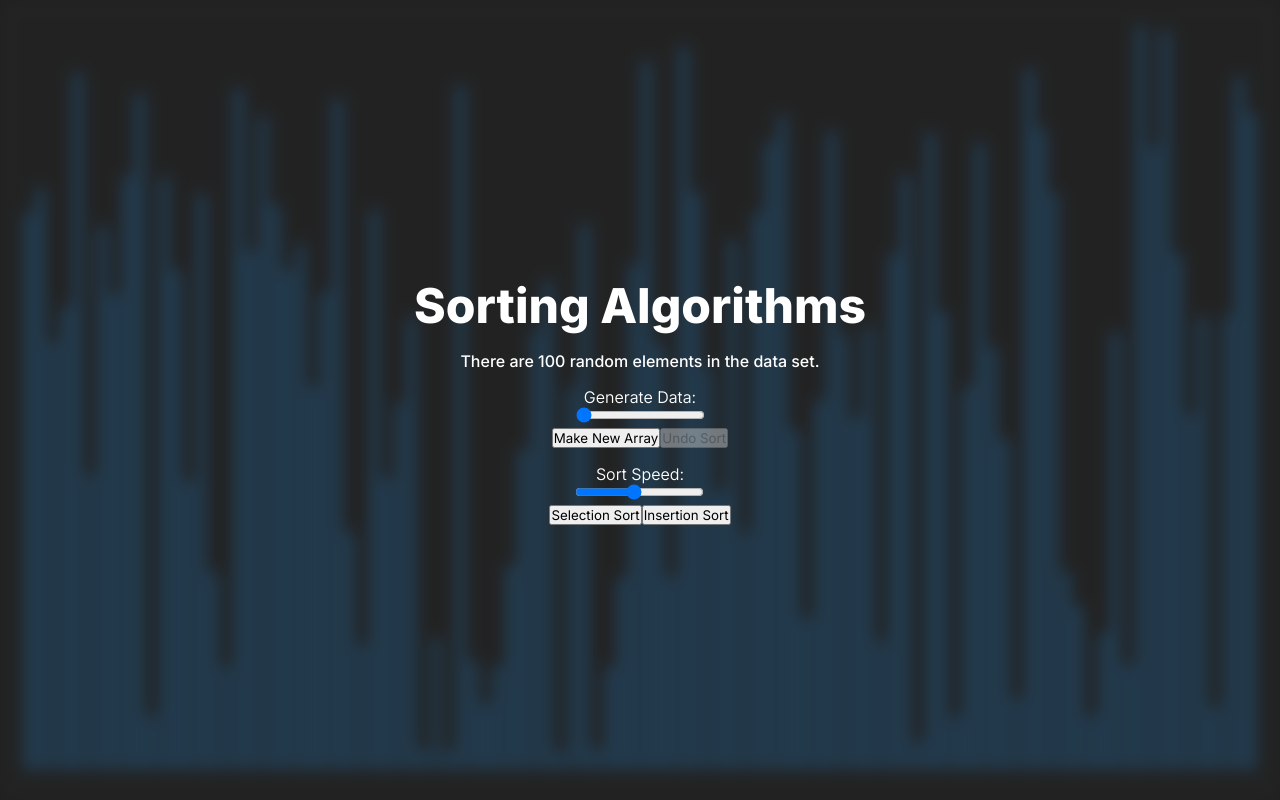
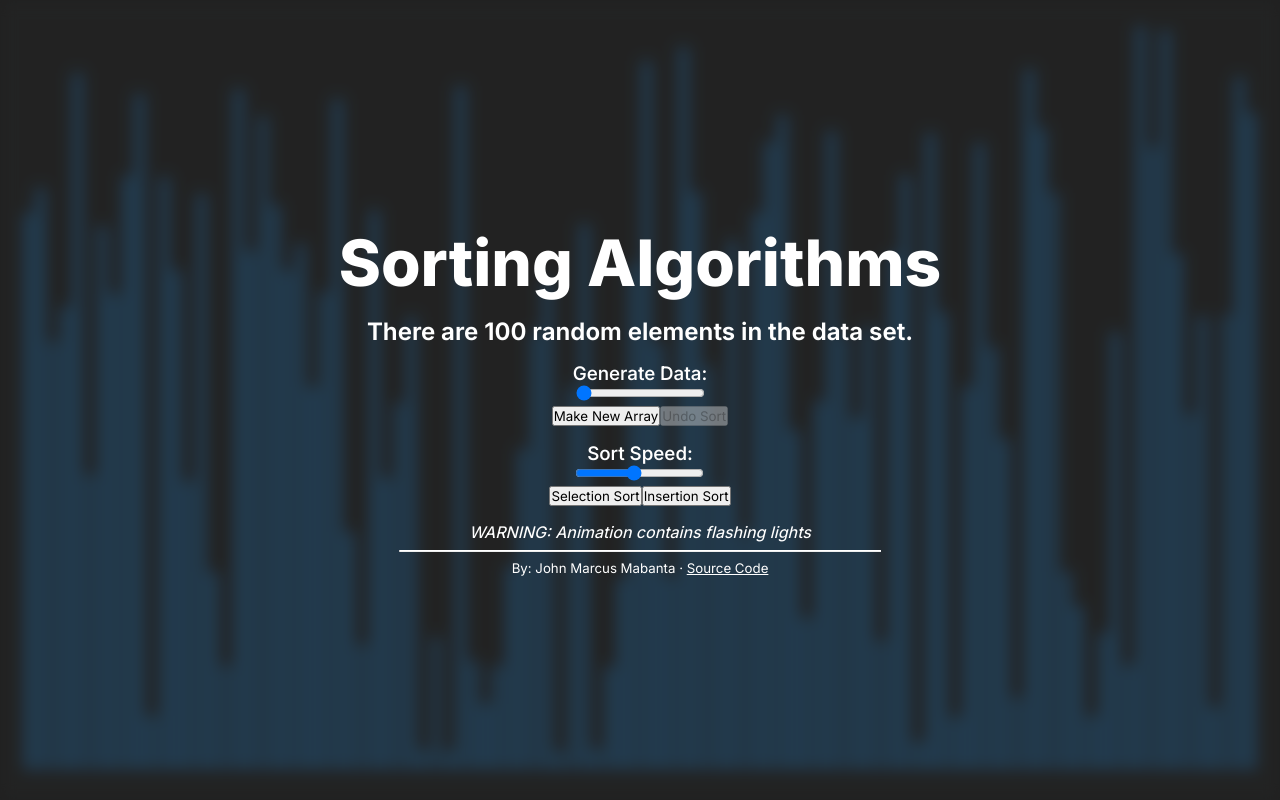
Before and after one commit to jmmabanta/sort-algo, a React (Create React App) app: page / in a window 1280 px wide. Built offline with nearby package versions, Linux system fonts and the light colour scheme.

Commit message:
Added more info and changed font scaling

```diff
--- a/src/App.tsx
+++ b/src/App.tsx
@@ -15,9 +15,9 @@ const App = () => {
     <div id="app">
       <div id="inputs" className="show">
         <h1>Sorting Algorithms</h1>
-        <h3>
+        <h2>
           There are {dataState.dataSet.length} random elements in the data set.
-        </h3>
+        </h2>
         <DataSetSize
           dataSize={dataState}
           isDisabled={animState.animating}
@@ -29,6 +29,20 @@ const App = () => {
           isDisabled={animState.animating}
           isSorted={animState.isSorted}
         />
+        <h4>
+          <i>WARNING: Animation contains flashing lights</i>
+        </h4>
+        <hr />
+        <h5>
+          By: John Marcus Mabanta ·{' '}
+          <a
+            href="https://github.com/jmmabanta/sort-algo"
+            target="_blank"
+            rel="noopener noreferrer"
+          >
+            Source Code
+          </a>
+        </h5>
       </div>
       <div id="display">
         <DataSetDisplay dataSet={dataState.dataSet} />
--- a/src/components/data-set/DataSetInputs.tsx
+++ b/src/components/data-set/DataSetInputs.tsx
@@ -14,7 +14,7 @@ const DataSetSize = (props: DataProps) => {
   return (
     <div id="data_form">
       <div id="set_size">
-        Generate Data:
+        <h3>Generate Data:</h3>
         <div>
           <input
             type="range"
--- a/src/components/sort/SortDataButtons.tsx
+++ b/src/components/sort/SortDataButtons.tsx
@@ -11,7 +11,7 @@ const SortDataButtons = (props: ButtonProps) => {
   return (
     <div>
       <div id="set_speed">
-        Sort Speed:
+        <h3>Sort Speed:</h3>
         <div>
           <input
             type="range"
--- a/src/index.css
+++ b/src/index.css
@@ -12,6 +12,12 @@ html {
 @media only screen and (max-width: 1024px) {
   html {
     font-size: 14px;
+  }
+}
+
+@media only screen and (max-width: 480px) {
+  html {
+    font-size: 12px;
   }
 }
 
@@ -36,20 +42,25 @@ button {
 }
 
 h1 {
-  font-size: 3rem;
+  font-size: 4rem;
   font-weight: 800;
 }
 
 h2 {
-  font-size: 1.25rem;
-  font-weight: 700;
+  font-size: 1.5rem;
+  font-weight: 650;
 }
 
-h3,
-h4,
+h3 {
+  font-weight: 550;
+}
+
+h4 {
+  font-weight: 450;
+}
+
 h5 {
-  font-size: 1rem;
-  font-weight: 500;
+  font-weight: 400;
 }
 
 #app {
@@ -79,6 +90,16 @@ h5 {
 
 #inputs > * {
   margin: 1vh;
+}
+
+#inputs hr {
+  width: 50%;
+  margin: 0;
+  border-top: 1px solid #fff;
+}
+
+#inputs a {
+  color: inherit;
 }
 
 @keyframes fadeIn {
```
